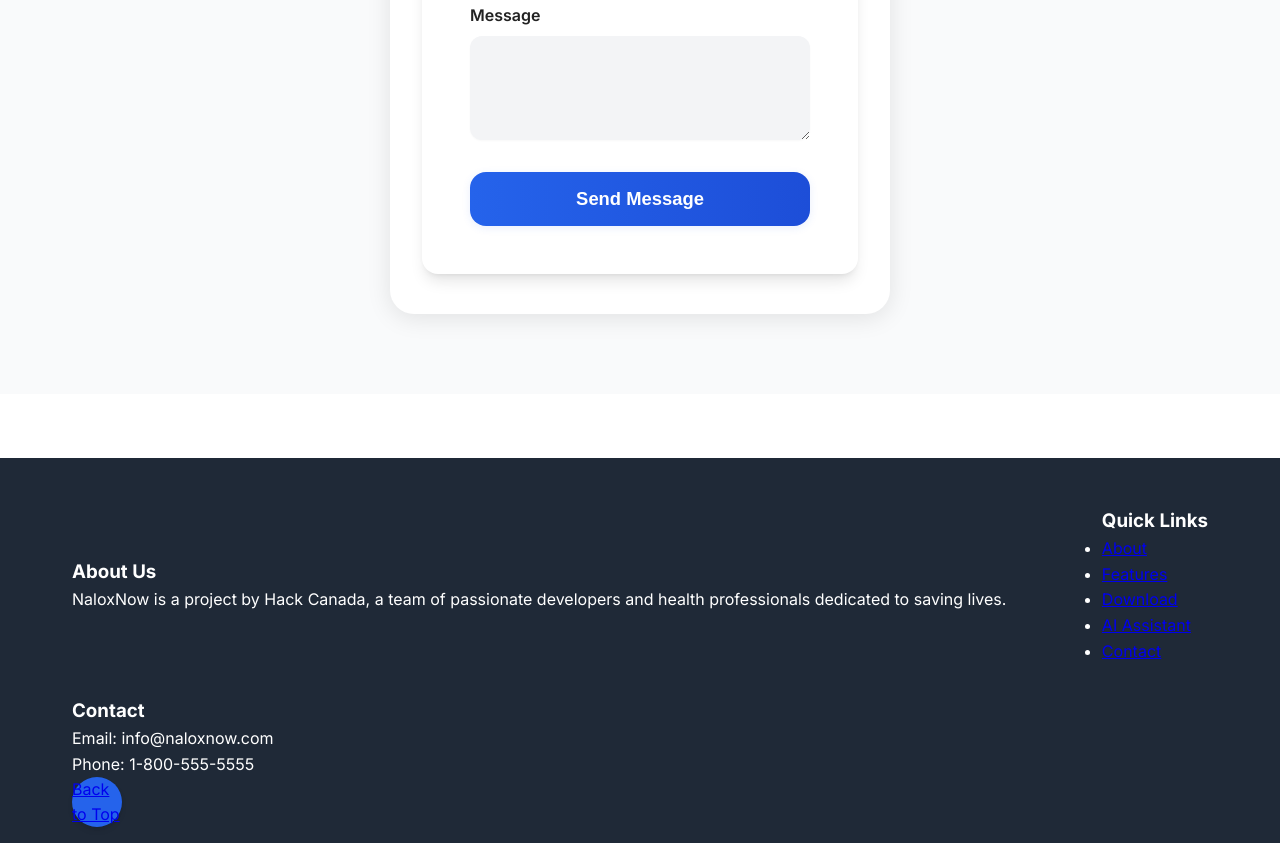
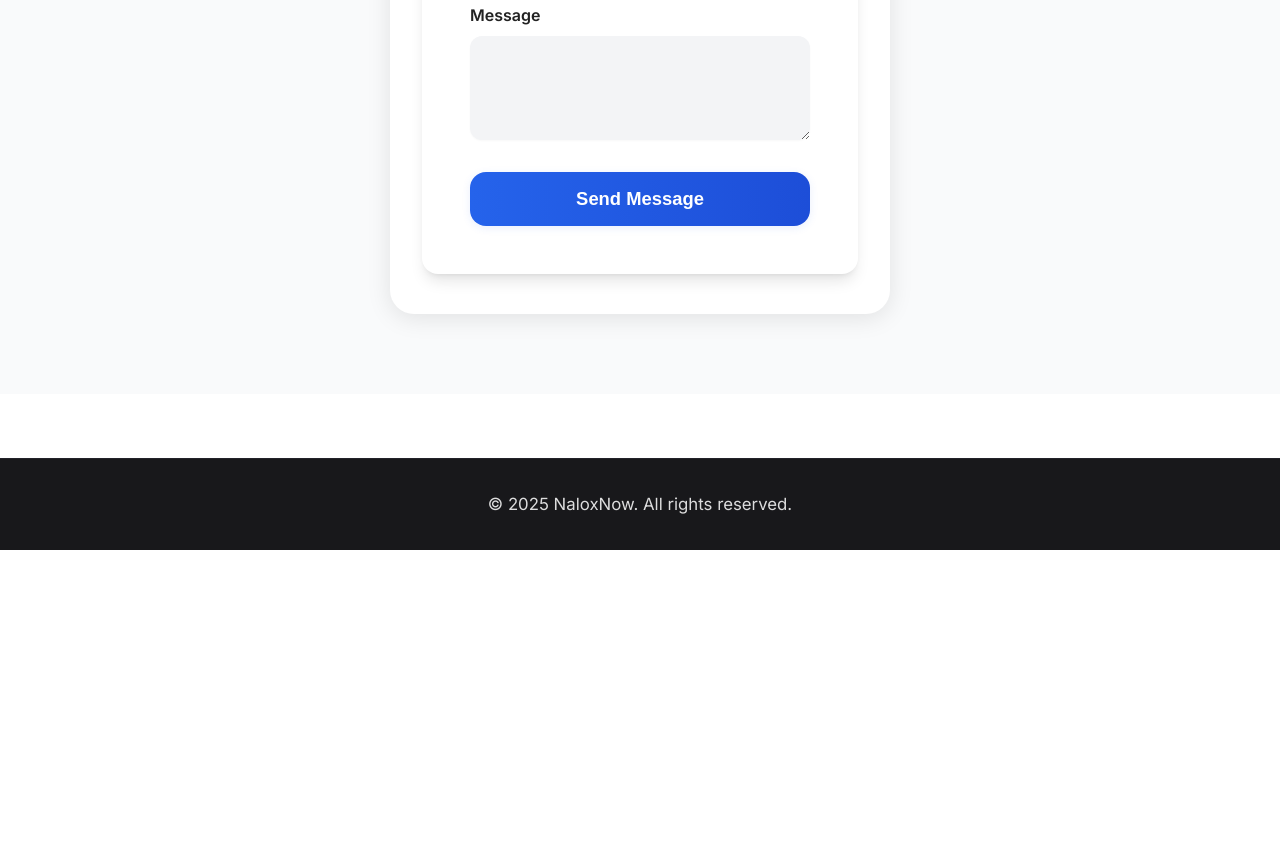
Before and after one commit to SathvikHaridasu/NaloxNow, a website: page index.html in a window 1280 px wide. Shown: the part 4499-5342 px from the top of the page. After the commit the page ends 5049 px from the top, so only its background shows below. Drawn offline with Linux system fonts and the light colour scheme.

Commit message:
footer update

```diff
--- a/index.html
+++ b/index.html
@@ -583,17 +583,18 @@
 
         /* Footer */
         footer {
-            background: var(--text-primary);
-            color: white;
-            padding: 3rem 0 1rem;
+            background: #18181b;
+            color: #fff;
+            padding: 2rem 0;
+            text-align: center;
+            border-top: 1px solid #23232a;
         }
 
         .footer-content {
             display: flex;
-            justify-content: space-between;
+            flex-direction: column;
             align-items: center;
-            flex-wrap: wrap;
-            gap: 2rem;
+            gap: 1rem;
         }
 
         .footer-content p {
@@ -985,32 +986,20 @@
     </div>
 
     <!-- Footer -->
-    <footer>
-        <div class="container">
-            <div class="footer-content">
-                <div>
-                    <h3>About Us</h3>
-                    <p>NaloxNow is a project by Hack Canada, a team of passionate developers and health professionals dedicated to saving lives.</p>
-                </div>
-                <div>
-                    <h3>Quick Links</h3>
-                    <ul>
-                        <li><a href="#about">About</a></li>
-                        <li><a href="#experience">Features</a></li>
-                        <li><a href="#download">Download</a></li>
-                        <li><a href="chatbot.html" target="_blank">AI Assistant</a></li>
-                        <li><a href="#contact">Contact</a></li>
-                    </ul>
-                </div>
-                <div>
-                    <h3>Contact</h3>
-                    <p>Email: info@naloxnow.com</p>
-                    <p>Phone: 1-800-555-5555</p>
-                </div>
+    <footer style="background: #18181b; color: #fff; padding: 2rem 0; text-align: center; border-top: 1px solid #23232a;">
+        <div style="max-width: 900px; margin: 0 auto; display: flex; flex-direction: column; align-items: center; gap: 1rem;">
+            <!-- Optional: Add a small logo here -->
+            <!-- <img src="images/NaloxNow.png" alt="NaloxNow Logo" style="height: 36px; margin-bottom: 0.5rem;"> -->
+            <div style="font-size: 1.05rem; opacity: 0.85;">&copy; <span id="current-year">2025</span> NaloxNow. All rights reserved.</div>
+            <!-- Optional: Quick links -->
+            <!--
+            <div style="margin-top: 0.5rem;">
+                <a href="#about" style="color: #a1a1aa; margin: 0 1rem; text-decoration: none;">About</a>
+                <a href="#experience" style="color: #a1a1aa; margin: 0 1rem; text-decoration: none;">Features</a>
+                <a href="#download" style="color: #a1a1aa; margin: 0 1rem; text-decoration: none;">Download</a>
+                <a href="#contact" style="color: #a1a1aa; margin: 0 1rem; text-decoration: none;">Contact</a>
             </div>
-            <div class="back-to-top">
-                <a href="#top">Back to Top</a>
-            </div>
+            -->
         </div>
     </footer>
 
```
